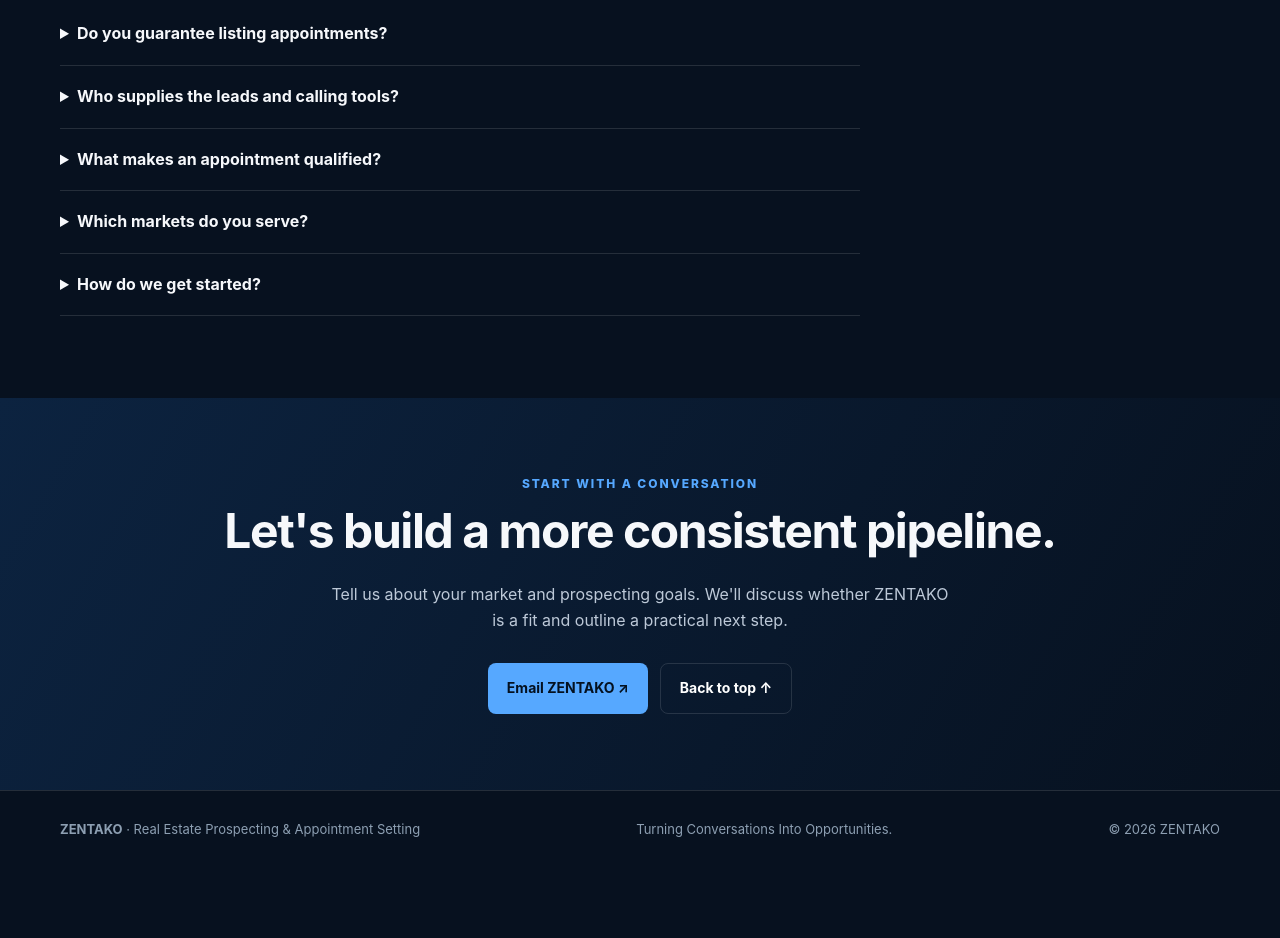
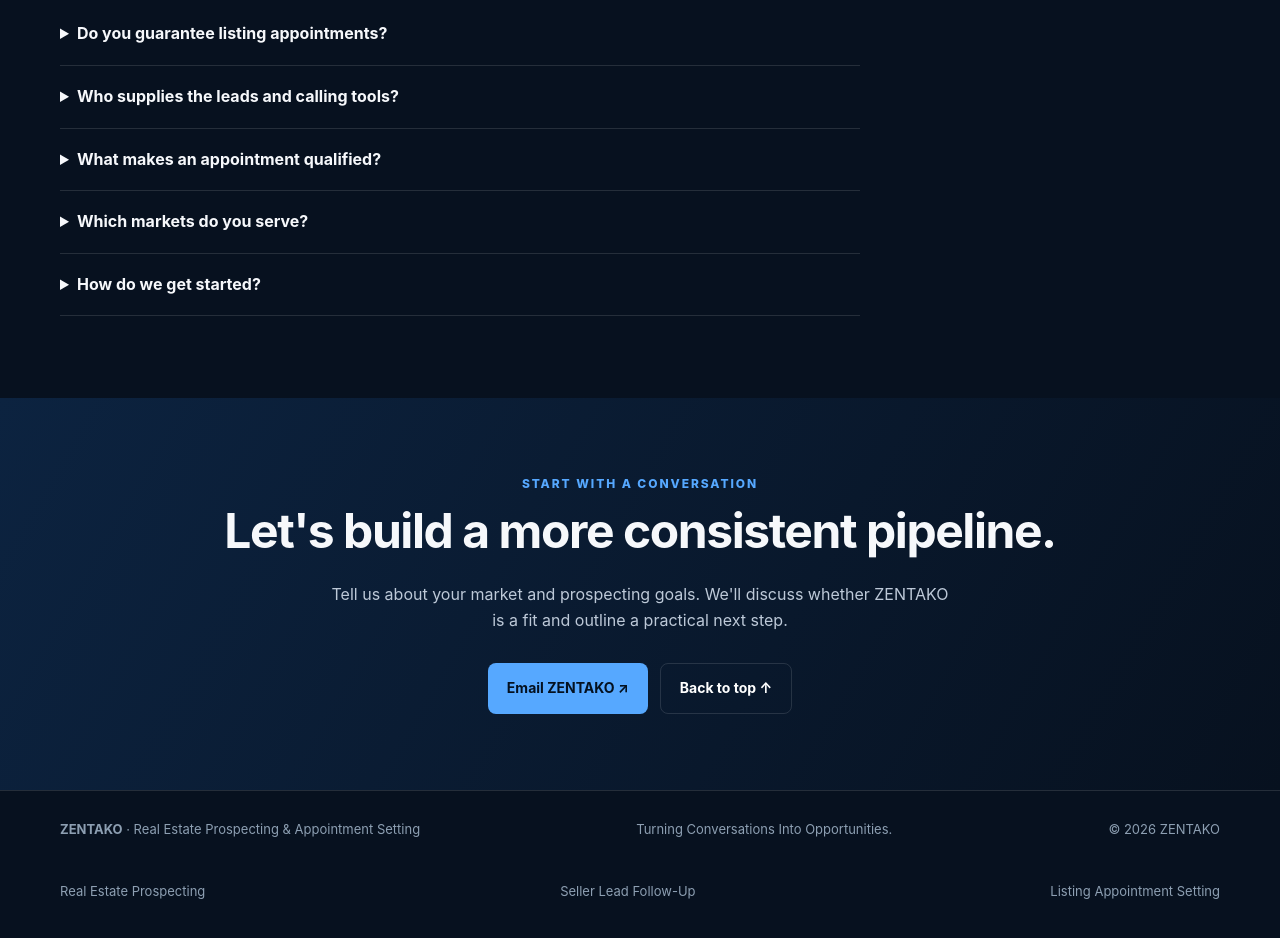
Before and after one commit to hamzaijaz9989/zentako-website, a plain HTML site: page index.html in a window 1280 px wide. Shown: the part 3186-4124 px from the top of the page. Before the commit the page ends 4054 px from the top, so only its background shows below. Drawn offline with Linux system fonts and the light colour scheme.

Commit message:
Add internal links to SEO service landing pages

```diff
--- a/index.html
+++ b/index.html
@@ -131,5 +131,5 @@
 </div></div></section>
 <section class="cta" id="contact"><div class="wrap"><div class="eyebrow">Start with a conversation</div><h2>Let's build a more consistent pipeline.</h2><p>Tell us about your market and prospecting goals. We'll discuss whether ZENTAKO is a fit and outline a practical next step.</p><div class="actions"><a class="btn primary" href="mailto:ham@zentako.com?subject=ZENTAKO%20Prospecting%20Inquiry">Email ZENTAKO ↗</a><a class="btn ghost" href="#home">Back to top ↑</a></div></div></section>
 </main>
-<footer class="footer"><div class="wrap footrow"><div><strong>ZENTAKO</strong> · Real Estate Prospecting & Appointment Setting</div><div>Turning Conversations Into Opportunities.</div><div>© <span id="year"></span> ZENTAKO</div></div></footer><script>document.getElementById('year').textContent=new Date().getFullYear();</script>
+<footer class="footer"><div class="wrap footrow"><div><strong>ZENTAKO</strong> · Real Estate Prospecting & Appointment Setting</div><div>Turning Conversations Into Opportunities.</div><div>© <span id="year"></span> ZENTAKO</div></div><div class="wrap" style="margin-top:14px"><nav aria-label="Service pages" style="display:flex;gap:18px;flex-wrap:wrap"><a href="/real-estate-prospecting.html">Real Estate Prospecting</a><a href="/seller-lead-follow-up.html">Seller Lead Follow-Up</a><a href="/listing-appointment-setting.html">Listing Appointment Setting</a></nav></div></footer><script>document.getElementById('year').textContent=new Date().getFullYear();</script>
 </body></html>
```
